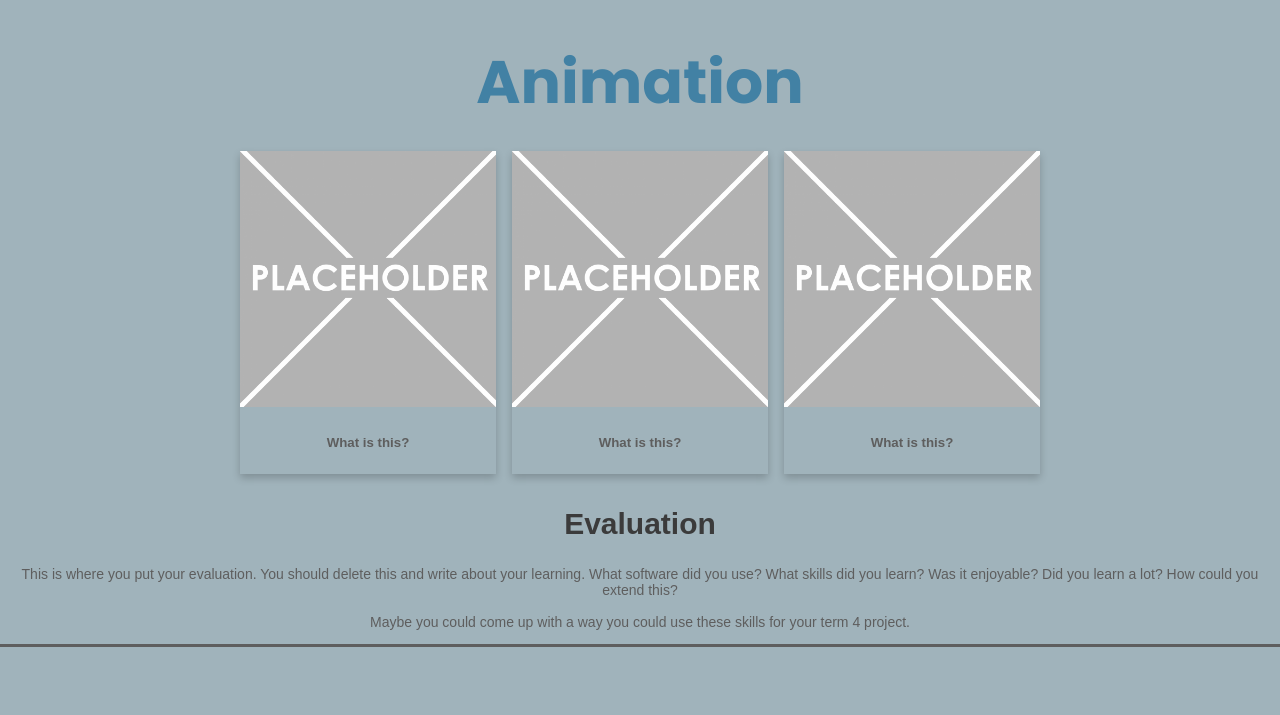
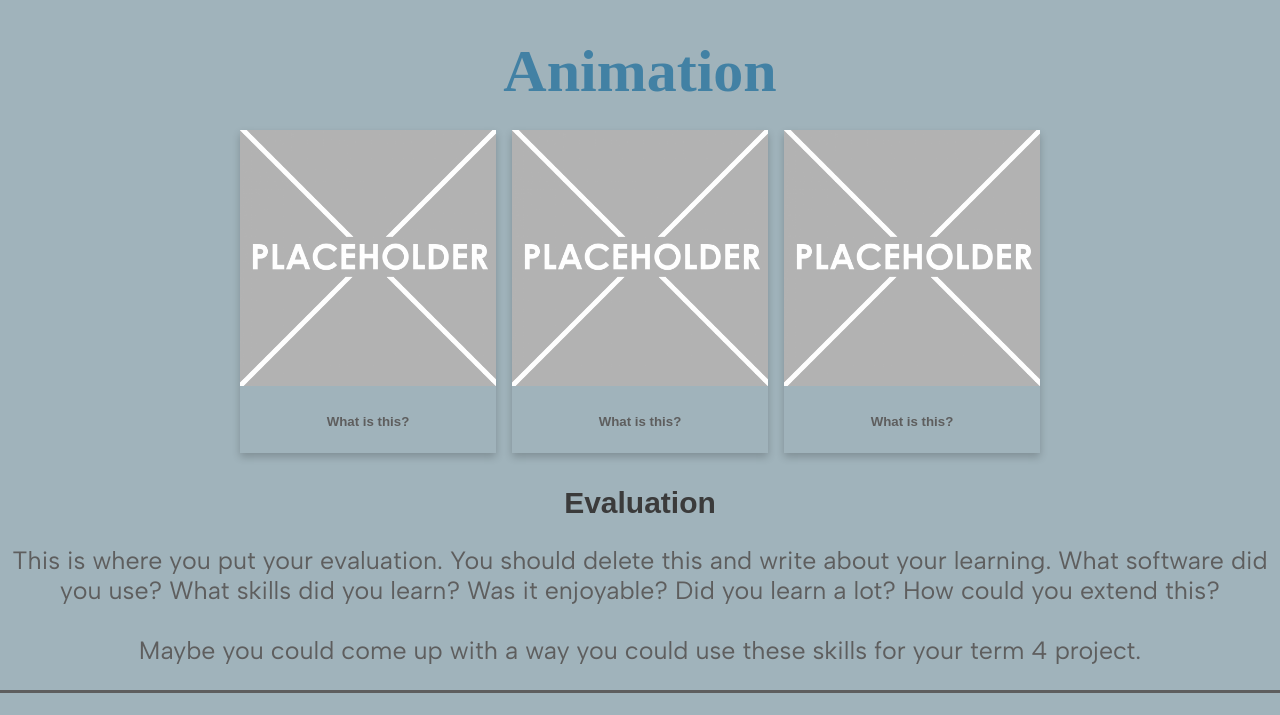
Before and after one commit to nico-notfrench/Nico-Van-Sande-Digitech-2024, a plain HTML site: page animation.html in a window 1280 px wide. Shown: the part 213-928 px from the top of the page. Before the commit the page ends 907 px from the top, so only its background shows below. Drawn offline with Linux system fonts and the light colour scheme.

Commit message:
Changing the fonts in all the pages

```diff
--- a/animation.html
+++ b/animation.html
@@ -9,9 +9,8 @@
     <!-- The relates to the Google Font used in h1 -->
     <link rel="preconnect" href="https://fonts.googleapis.com">
     <link rel="preconnect" href="https://fonts.gstatic.com" crossorigin>
-    <link
-      href="https://fonts.googleapis.com/css2?family=Merriweather+Sans:ital,wght@0,300..800;1,300..800&family=Poppins:ital,wght@0,100;0,200;0,300;0,400;0,500;0,600;0,700;0,800;0,900;1,100;1,200;1,300;1,400;1,500;1,600;1,700;1,800;1,900&display=swap"
-      rel="stylesheet">
+    <link href="https://fonts.googleapis.com/css2?family=Albert+Sans:ital,wght@0,100..900;1,100..900&display=swap"
+    rel="stylesheet">
     <link rel="icon" href="images/Triangle pattern.ico" type="image/x-icon">
 
     <style>
@@ -68,6 +67,8 @@
 
       p {
         color: #5e5e5e;
+        font-family: 'Albert Sans', sans-serif; /* Change font family to Albert Sans */
+        font-size: 25px; /* Adjust the font size as needed */
       }
 
       /* Sticky navigation bar */
```
Also changed, not shown: 3dmodelling.html (+4 -3 lines), computerscience.html (+4 -3 lines), designformanufacturing.html (+4 -3 lines), imagecreation.html (+6 -0 lines), programming.html (+4 -3 lines), reflection.html (+4 -3 lines), videoaudio.html (+4 -3 lines), videogame.html (+4 -3 lines).
